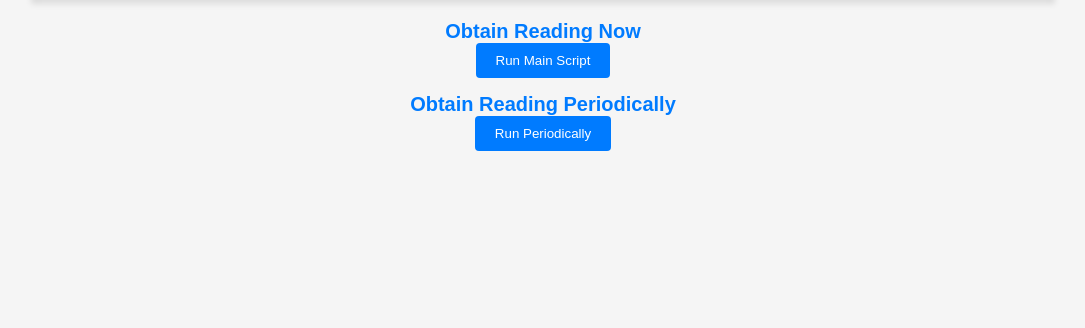
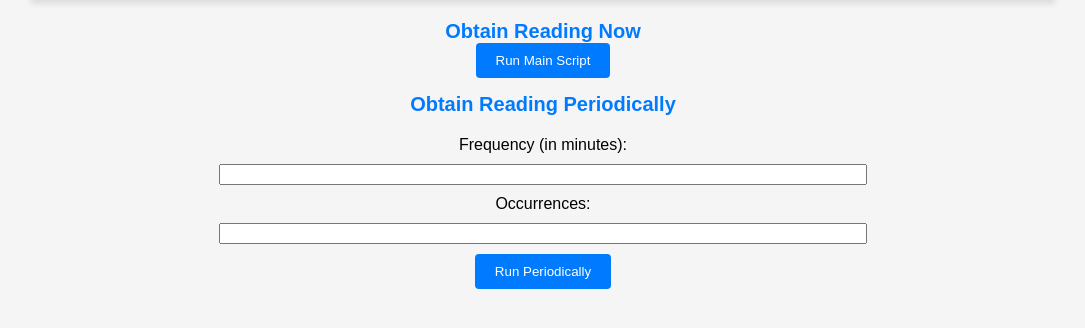
Before and after one commit to diegopimi/Wispeed, a Flask app: page / in a window 1280 px wide. Shown: the part 130-458 px from the top of the page, without its empty margins (97-1182 px from the left). Run offline with Flask 3, Linux system fonts and the light colour scheme; data that the repository does not hold is empty; some libraries are stand-ins or nearby versions.

Commit message:
Added user input for periodic reading.

```diff
--- a/app.py
+++ b/app.py
@@ -1,6 +1,7 @@
-from flask import Flask, render_template, redirect, url_for
+from flask import Flask, render_template, redirect, request, url_for
 from flask_pymongo import PyMongo
 import subprocess
+from functionalities import periodic_reading
 
 app = Flask(__name__)
 app.config['MONGO_URI'] = 'mongodb://localhost:27017/DBPimi'
@@ -10,7 +11,6 @@ mongo = PyMongo(app)
 def index():
     data = mongo.db.WiSpeed.find()
     return render_template('index.html', data=data)
-
 
 @app.route('/run_main', methods=['POST'])
 def run_main():
@@ -23,8 +23,9 @@ def run_main():
 @app.route('/run_periodical', methods=['POST'])
 def run_periodical():
     try:
-        from functionalities import periodic_reading
-        periodic_reading(2, 4)  # Call the periodic_reading function directly
+        frequency = float(request.form['frequency'])          # Get frequency value from the form
+        max_occurrences = int(request.form['occurrences'])    # Get max occurrences value from the form
+        periodic_reading(frequency, max_occurrences)          # Call the periodic_reading function with the values
     except subprocess.CalledProcessError as e:
         print("Error running periodic_reading.py:", e)
     return redirect(url_for('index'))
--- a/functionalities.py
+++ b/functionalities.py
@@ -8,6 +8,7 @@ import time
 # Global variables
 global_cmd = "speedtest-cli"
 global_optn = "--secure"
+seconds_to_minutes = 60
 # ---------------
 def repeat_function(func, interval):
     count = 0
@@ -46,9 +47,8 @@ def main_func():
     crudFunc.addReading(download_speed, upload_speed, date_r, time_r)
 
 def periodic_reading(frequency, max):
-    # Frequency shall be read in minutes or hours.
     counter = 0
     while counter < max:
-        main_func()  # Call the main_func function
-        time.sleep(frequency)  # Convert frequency to minutes
+        main_func()                               # Call the main_func function
+        time.sleep(frequency*seconds_to_minutes)  # Convert frequency to minutes
         counter += 1
--- a/static/styles.css
+++ b/static/styles.css
@@ -75,7 +75,34 @@ button {
     transition: background-color 0.3s ease; /* Smooth transition effect */
 }
 
+/* Add styles for the form container */
+.form-container {
+    text-align: center; /* Center align the content */
+    margin-top: 20px; /* Add some top margin */
+}
+
+/* Add styles for form inputs and labels */
+.form-container label, .form-container input {
+    display: block; /* Display inputs and labels as block elements */
+    margin: 0 auto; /* Center the elements horizontally */
+    width: 50%; /* Set width to control the size */
+    margin-bottom: 10px; /* Add some bottom margin for spacing */
+}
+
+/* Style for the button */
+.button {
+    display: block; /* Make button a block element */
+    margin: 0 auto; /* Center the button horizontally */
+    background-color: #007bff; /* Blue background color */
+    color: white; /* White text color */
+    padding: 10px 20px; /* Add padding */
+    border: none; /* Remove border */
+    border-radius: 4px; /* Add border radius */
+    cursor: pointer; /* Change cursor to pointer */
+    transition: background-color 0.3s ease; /* Smooth transition effect */
+}
+
 /* Button hover effect */
-button:hover {
+.button:hover {
     background-color: #0056b3; /* Darker blue on hover */
 }
--- a/templates/index.html
+++ b/templates/index.html
@@ -32,8 +32,18 @@
         <button type="submit" class="button">Run Main Script</button>
     </form>
     <h2 class="subheaders">Obtain Reading Periodically</h2>
-    <form action="{{ url_for('run_periodical') }}" method="post">
-        <button type="submit" class="button">Run Periodically</button>
-    </form>
+    <div class="form-container">
+        <form action="{{ url_for('run_periodical') }}" method="post">
+            <div>
+                <label for="frequency">Frequency (in minutes):</label>
+                <input type="text" id="frequency" name="frequency">
+            </div>
+            <div>
+                <label for="occurrences">Occurrences:</label>
+                <input type="text" id="occurrences" name="occurrences">
+            </div>
+            <button type="submit" class="button">Run Periodically</button>
+        </form>
+    </div>
 </body>
 </html>
```
